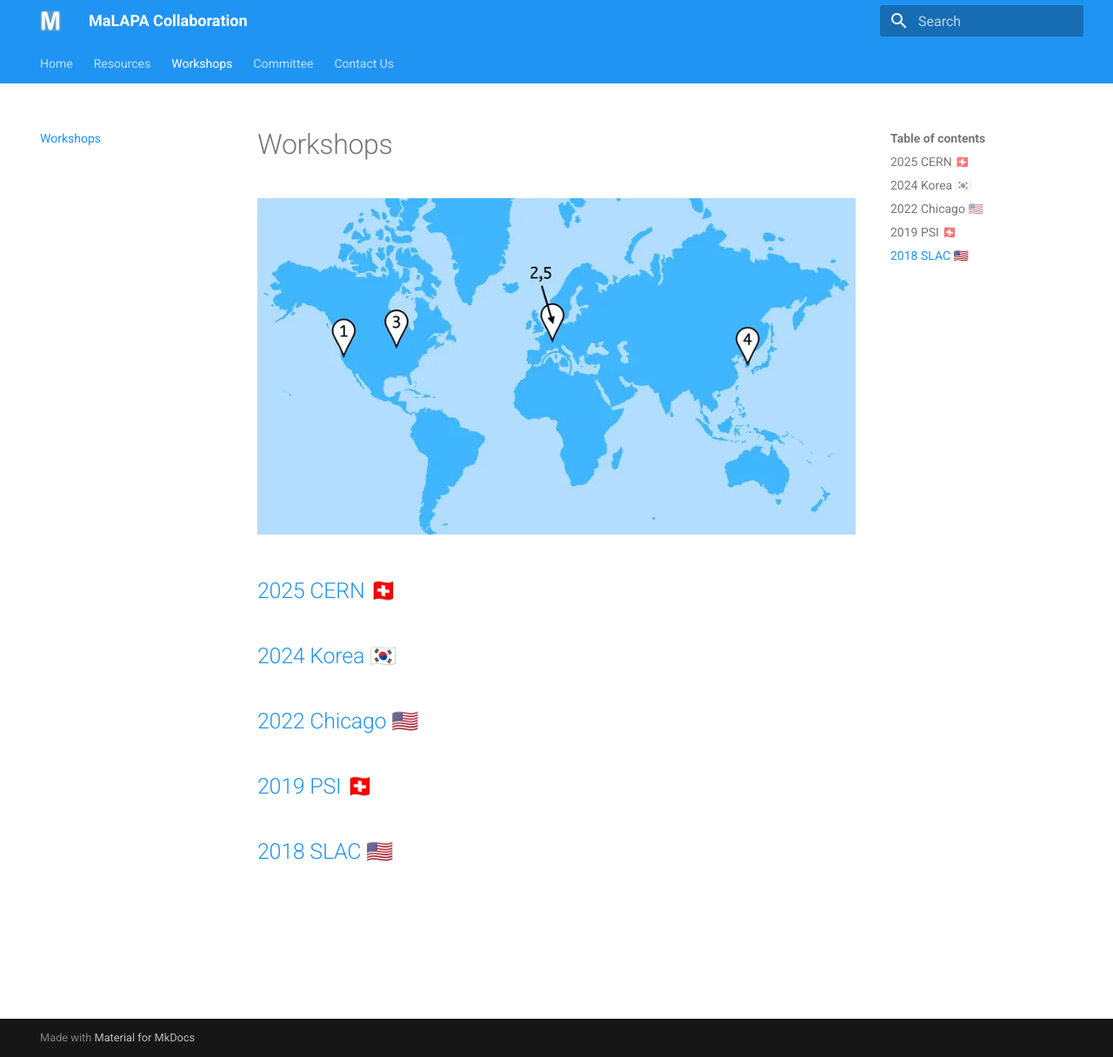
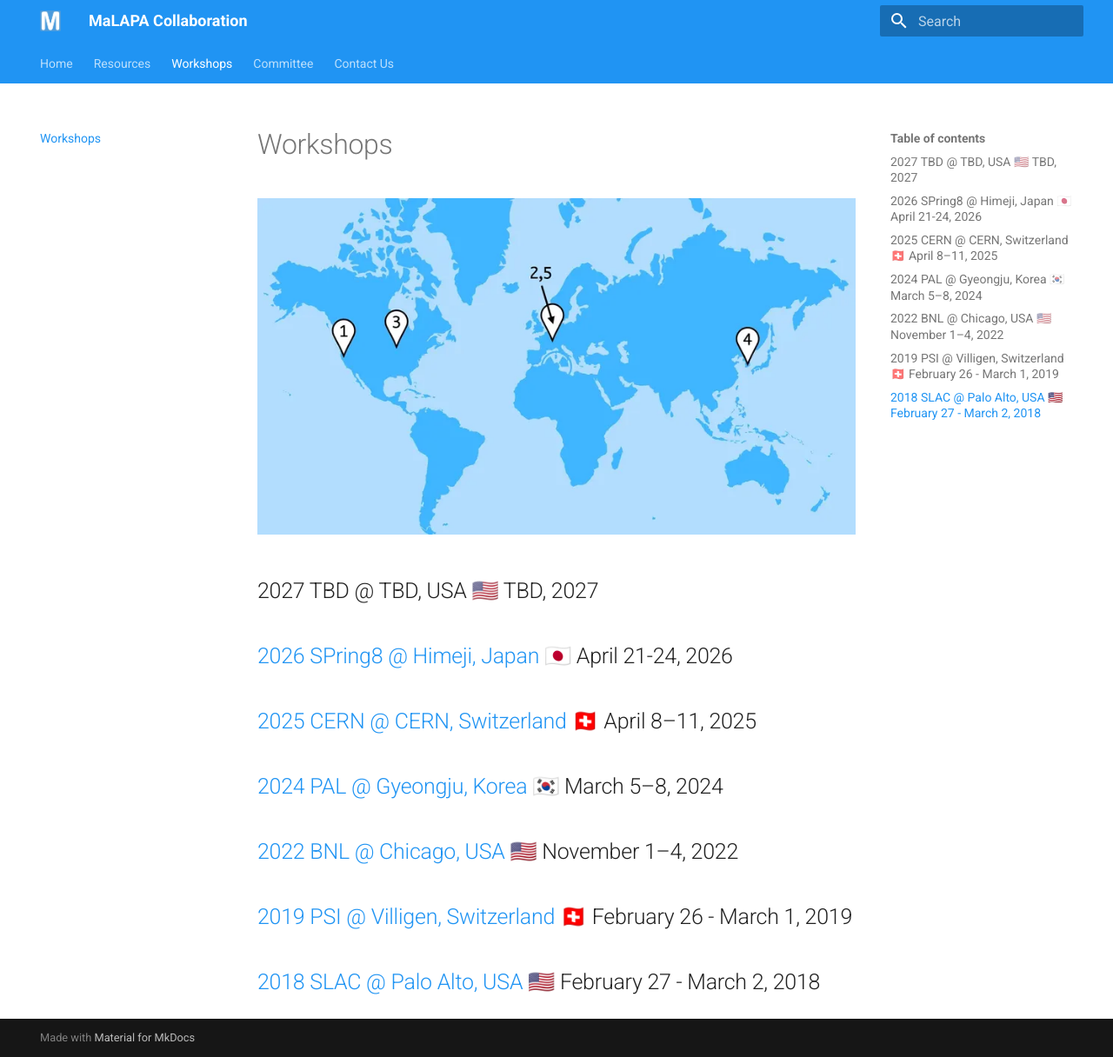
Before and after one commit to MALAPA-Collab/MALAPA-Collab.github.io, an MkDocs documentation site: the page built from docs/workshops.md, in a window 1280 px wide and 1216 px high. Shown: the whole window at 87% size. Built offline with MkDocs 1.6.1 and Material for MkDocs 9.7.7, drawn with Linux system fonts in a browser that asks for light colours.

Commit message:
Update workshop listings with new events

```diff
--- a/docs/workshops.md
+++ b/docs/workshops.md
@@ -2,12 +2,10 @@
 
 ![Workshop map](img/workshop_map.webp)
 
-## [2025 CERN 🇨🇭](https://indico.cern.ch/event/1382428/)
-
-## [2024 Korea 🇰🇷](https://www.indico.kr/event/47/)
-
-## [2022 Chicago 🇺🇸](https://www.bnl.gov/mlaworkshop2022/)
-
-## [2019 PSI 🇨🇭](https://indico.psi.ch/event/6698/)
-
-## [2018 SLAC 🇺🇸](https://indico.fnal.gov/event/16327/)
+## 2027 TBD @ TBD, USA 🇺🇸 TBD, 2027
+## [2026 SPring8 @ Himeji, Japan 🇯🇵](https://indico.rcnp.osaka-u.ac.jp/event/2676/) April 21-24, 2026
+## [2025 CERN @ CERN, Switzerland 🇨🇭](https://indico.cern.ch/event/1382428/) April 8–11, 2025
+## [2024 PAL @ Gyeongju, Korea 🇰🇷](https://www.indico.kr/event/47/) March 5–8, 2024
+## [2022 BNL @ Chicago, USA 🇺🇸](https://www.bnl.gov/mlaworkshop2022/) November 1–4, 2022
+## [2019 PSI @ Villigen, Switzerland 🇨🇭](https://indico.psi.ch/event/6698/) February 26 - March 1, 2019
+## [2018 SLAC @ Palo Alto, USA 🇺🇸](https://indico.fnal.gov/event/16327/) February 27 - March 2, 2018
```
